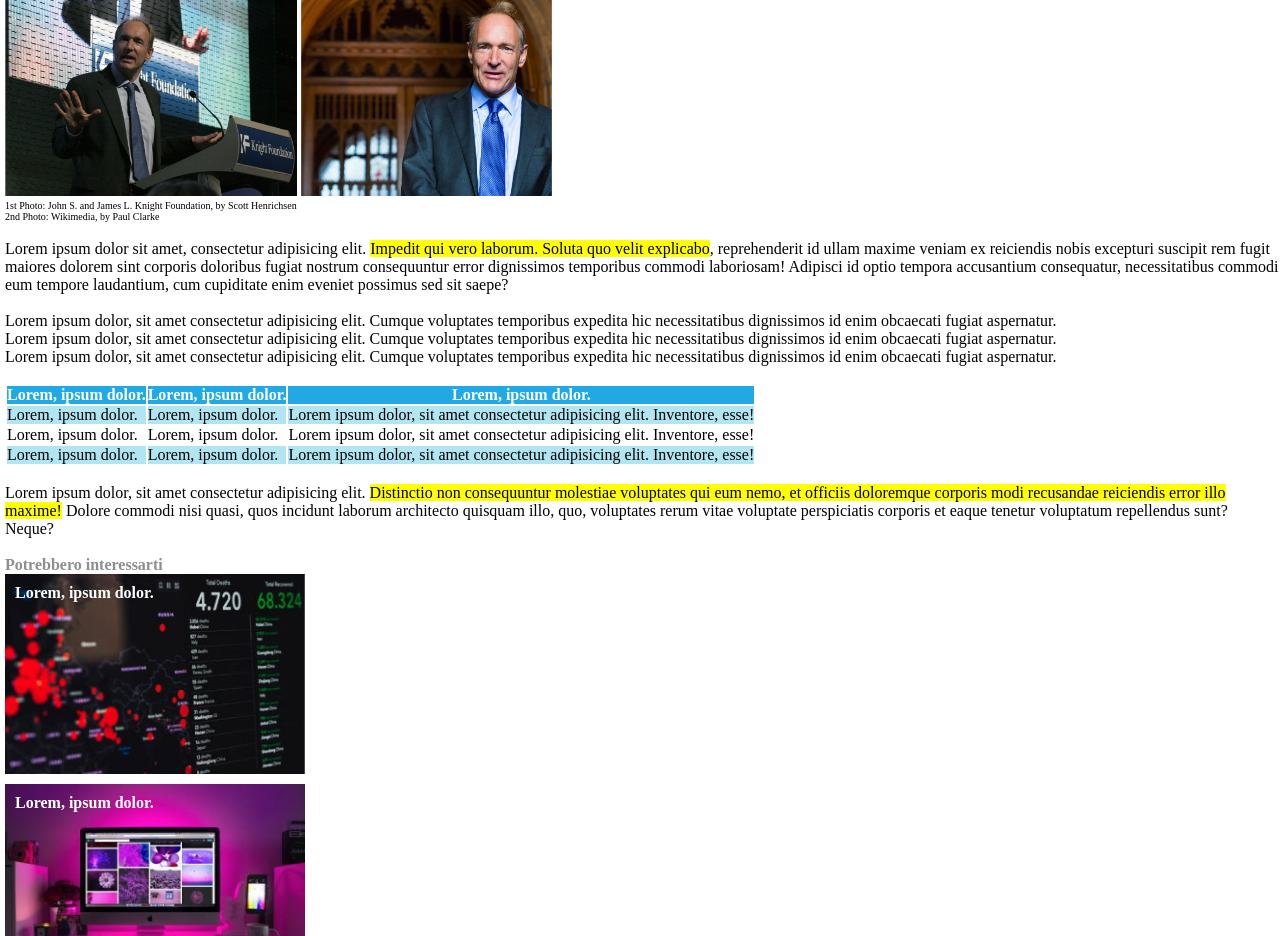
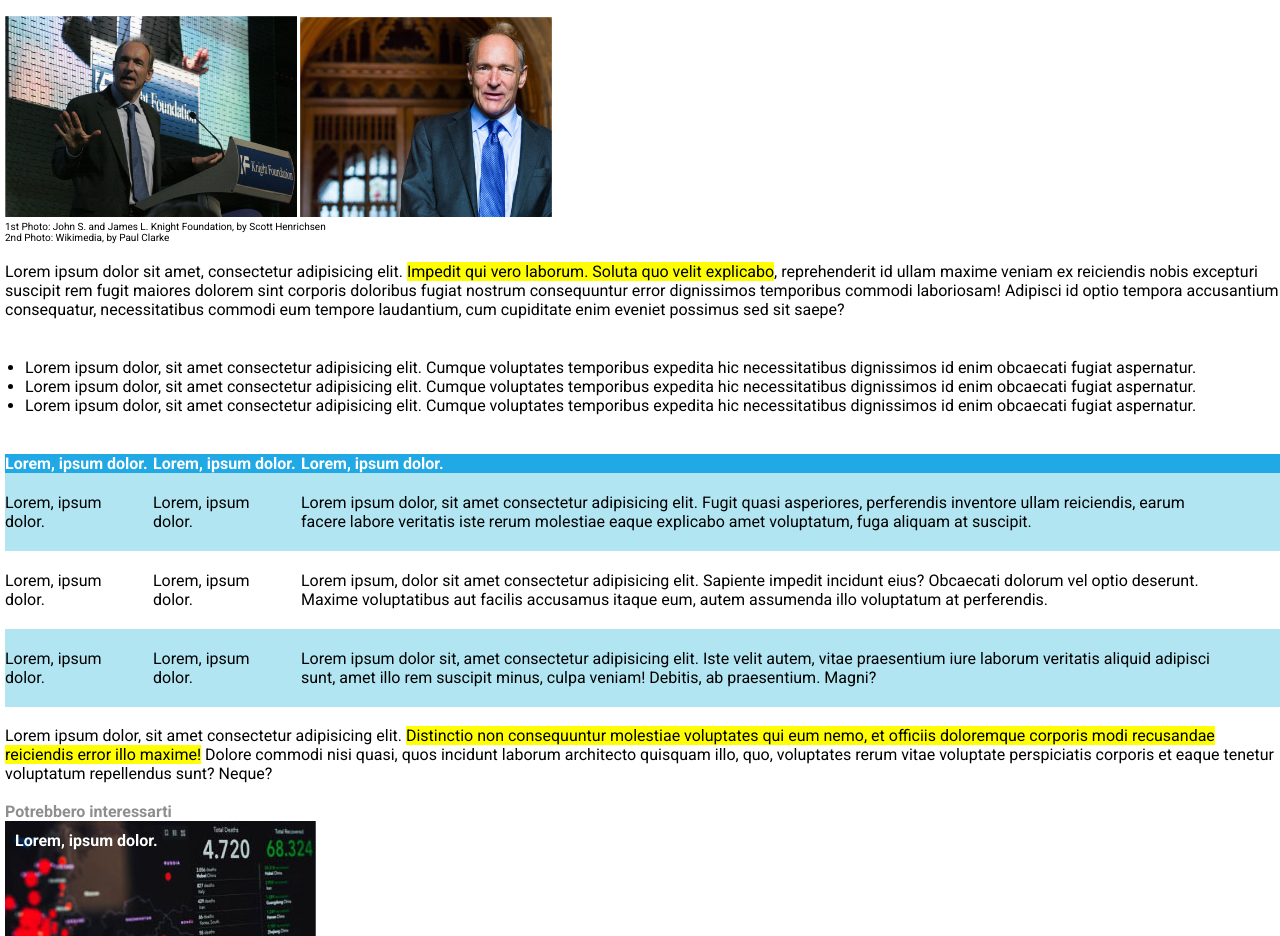
Before and after one commit to DoriaFabio/html-css-booleaner, a plain HTML site: page index.html in a window 1280 px wide. Shown: the part 157-1093 px from the top of the page. Drawn offline with Linux system fonts and the light colour scheme.

Commit message:
Modify table with CSS

```diff
--- a/index.html
+++ b/index.html
@@ -14,14 +14,19 @@
 </head>
 
 <body>
+    <!-- Header -->
     <header>
         <img class="sizeimage" src="./immagini/logo.svg" alt="logo Booleaner">
     </header>
+    <!-- main -->
     <main>
+        <!-- Titolo, sottotitolo e data -->
         <h1 class="Roboto.regular">Internet deve essere al servizio del "bene pubblico": il manifesto di Tim Berners-Lee
         </h1>
         <h3 class="gray">Scritto da <span class="bluecolor">The Booleaner</span></h3>
         <p class="gray">il 10/10/2020</p>
+        <br>
+        <!-- Immagini con note -->
         <section>
             <img src="./immagini/tim-1.jpg" alt="Tim Berners-Lee Knight Foundation" width="291.5" height="201">
             <img src="./immagini/tim-2.jpg" alt="Tim Berners-Lee" width="251.5" height="200.5">
@@ -29,13 +34,17 @@
             <p class="note">2nd Photo: Wikimedia, by Paul Clarke</p>
         </section>
         <br>
+        <!-- Paragrafo 1 -->
         <section>
             <p>Lorem ipsum dolor sit amet, consectetur adipisicing elit. <span class="bkg-yellow">Impedit qui vero
                     laborum. Soluta quo velit explicabo</span>, reprehenderit id ullam maxime veniam ex reiciendis nobis
                 excepturi suscipit rem fugit maiores dolorem sint corporis doloribus fugiat nostrum consequuntur error
                 dignissimos temporibus commodi laboriosam! Adipisci id optio tempora accusantium consequatur,
                 necessitatibus commodi eum tempore laudantium, cum cupiditate enim eveniet possimus sed sit saepe?</p>
-                <br>
+        </section>
+        <br>
+        <!-- Lista -->
+        <section>
             <ul>
                 <li>Lorem ipsum dolor, sit amet consectetur adipisicing elit. Cumque voluptates temporibus expedita hic
                     necessitatibus dignissimos id enim obcaecati fugiat aspernatur.</li>
@@ -46,45 +55,60 @@
             </ul>
         </section>
         <br>
+        <!-- Tabella -->
         <section>
             <table>
                 <thead>
-                    <tr>
+                    <tr class="bkg-blue">
                         <th>Lorem, ipsum dolor.</th>
                         <th>Lorem, ipsum dolor.</th>
                         <th>Lorem, ipsum dolor.</th>
                     </tr>
                 </thead>
                 <tbody>
-                    <tr class="bkg-blue">
+                    <tr class="bkg-azur">
                         <td>Lorem, ipsum dolor.</td>
                         <td>Lorem, ipsum dolor.</td>
-                        <td>Lorem ipsum dolor, sit amet consectetur adipisicing elit. Inventore, esse!</td>
+                        <td>Lorem ipsum dolor, sit amet consectetur adipisicing elit. Fugit quasi asperiores,
+                            perferendis inventore ullam reiciendis, earum facere labore veritatis iste rerum molestiae
+                            eaque explicabo amet voluptatum, fuga aliquam at suscipit.</td>
                     </tr>
                     <tr>
                         <td>Lorem, ipsum dolor.</td>
                         <td>Lorem, ipsum dolor.</td>
-                        <td>Lorem ipsum dolor, sit amet consectetur adipisicing elit. Inventore, esse!</td>
+                        <td>Lorem ipsum, dolor sit amet consectetur adipisicing elit. Sapiente impedit incidunt eius?
+                            Obcaecati dolorum vel optio deserunt. Maxime voluptatibus aut facilis accusamus itaque eum,
+                            autem assumenda illo voluptatum at perferendis.</td>
                     </tr>
-                    <tr class="bkg-blue">
+                    <tr class="bkg-azur">
                         <td>Lorem, ipsum dolor.</td>
                         <td>Lorem, ipsum dolor.</td>
-                        <td>Lorem ipsum dolor, sit amet consectetur adipisicing elit. Inventore, esse!</td>
+                        <td>Lorem ipsum dolor sit, amet consectetur adipisicing elit. Iste velit autem, vitae
+                            praesentium iure laborum veritatis aliquid adipisci sunt, amet illo rem suscipit minus,
+                            culpa veniam! Debitis, ab praesentium. Magni?</td>
                     </tr>
                 </tbody>
             </table>
         </section>
         <br>
+        <!-- Paragrafo 2-->
         <section>
-            <p>Lorem ipsum dolor, sit amet consectetur adipisicing elit. <span class="bkg-yellow">Distinctio non consequuntur molestiae voluptates qui eum nemo, et officiis doloremque corporis modi recusandae reiciendis error illo maxime!</span> Dolore commodi nisi quasi, quos incidunt laborum architecto quisquam illo, quo, voluptates rerum vitae voluptate perspiciatis corporis et eaque tenetur voluptatum repellendus sunt? Neque?</p>
+            <p>Lorem ipsum dolor, sit amet consectetur adipisicing elit. <span class="bkg-yellow">Distinctio non
+                    consequuntur molestiae voluptates qui eum nemo, et officiis doloremque corporis modi recusandae
+                    reiciendis error illo maxime!</span> Dolore commodi nisi quasi, quos incidunt laborum architecto
+                quisquam illo, quo, voluptates rerum vitae voluptate perspiciatis corporis et eaque tenetur voluptatum
+                repellendus sunt? Neque?</p>
         </section>
     </main>
     <br>
+    <!-- Footer -->
     <footer>
         <h4 class="gray">Potrebbero interessarti</h4>
+        <!-- 1 Foto background -->
         <section class="bkg-photo1">
             <p>Lorem, ipsum dolor.</p>
         </section>
+        <!-- 2 foto background -->
         <section class="bkg-photo2">
             <p>Lorem, ipsum dolor.</p>
         </section>
--- a/style.css
+++ b/style.css
@@ -1,70 +1,92 @@
+/* Impostazioni generali della pagina */
 * {
     margin: 0;
     padding: 0;
     box-sizing: border-box;
+    font-family: "Roboto", system-ui;
+    font-style: normal;
 }
-
+/* CSS header */
 header {
     background-color: #4EA0FF;
     height: 75px;
-    width: 100%;
     background-image: url("./immagini/pattern.png");
     background-size: 20%, 100%;
 }
-
+/* CSS main & footer */
+main, footer {
+    margin-left: 5px;
+}
+/* Dimensione immagine logo */
 .sizeimage {
     width: 10%;
     height: 100%;
     margin-left: 5px;
 }
-
-main, footer {
-    margin-left: 5px;
-}
-
+/* Font titolo */
 .roboto-regular {
     font-family: "Roboto", system-ui;
     font-weight: 400;
     font-style: normal;
 }
-
+/* colore grigio */
 .gray {
     color: #8E8E8E;
 }
-
+/* Colore azzurro */
 .bluecolor {
     color: #23AAE5;
 }
+/* Sfondo giallo */
 .bkg-yellow {
     background-color: yellow;
 }
+/* Note sotto le foto */
 .note {
     font-size: 10px;
 }
-thead {
+/* padding lista */
+ul {
+    padding: 20px;
+}
+/* Tabella CSS */
+table {
+    border-collapse: collapse;
+}
+td {
+    padding-top: 20px;
+    padding-bottom: 20px;
+    padding-right: 50px;
+}
+th {
+    text-align: left;
+}
+/* Sfondo celeste con scritta bianca */
+.bkg-blue {
     background-color: #20A9E5;
     color: white;
 }
-.bkg-blue {
+/* Sfondo azzurrino */
+.bkg-azur {
     background-color: #B1E5F2;
 }
+/* Sfondo foto 1 con scritta bianca */
 .bkg-photo1 {
     color: white;
     font-weight: bold;
     padding: 10px;
-    width: 300px;
+    width: 312px;
     height: 210px;
     background-image: url("./immagini/graph.jpg");
     background-repeat: no-repeat;
-    background-size: 300px, 300px;
 }
+/* Sfondo foto 2 con scritta bianca */
 .bkg-photo2 {
     color: white;
     font-weight: bold;
     padding: 10px;
-    width: 300px;
+    width: 312px;
     height: 210px;
     background-image: url("./immagini/monitor.jpg");
     background-repeat: no-repeat;
-    background-size: 300px, 300px;
 }
```
